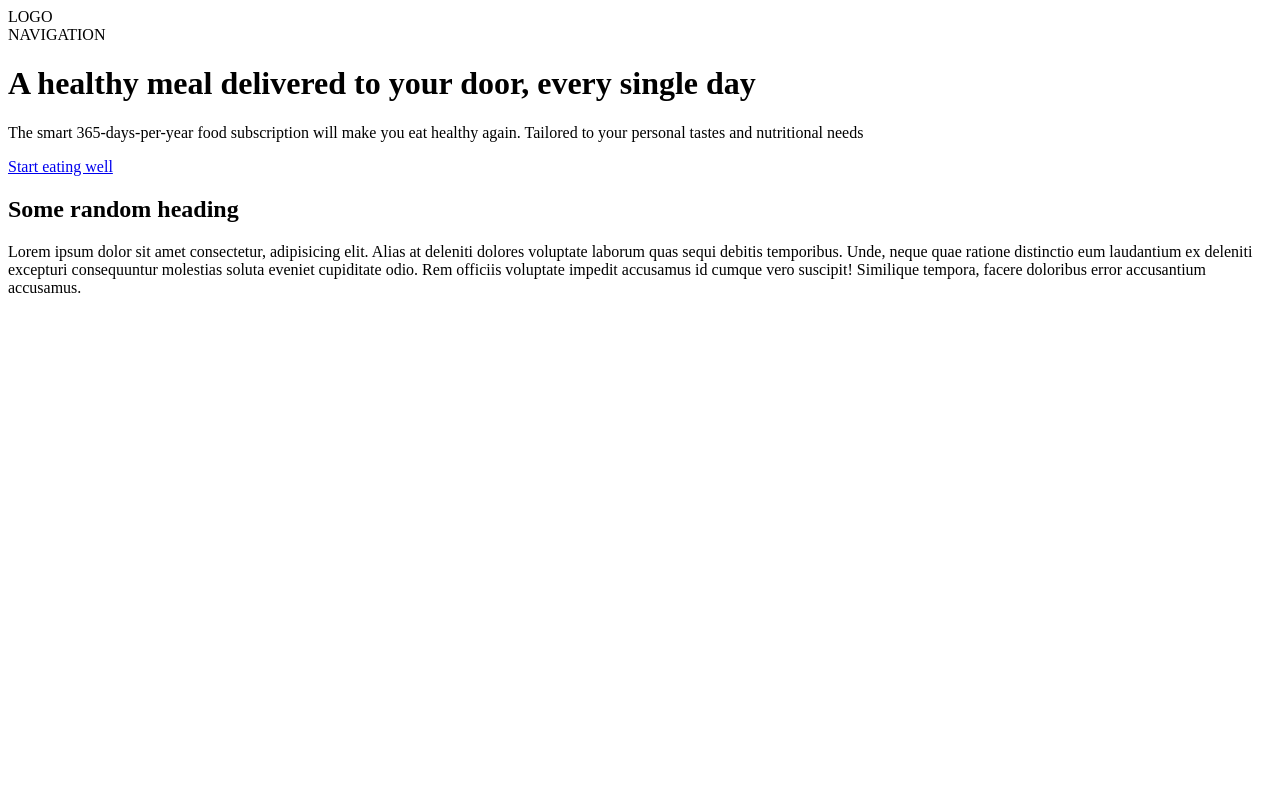
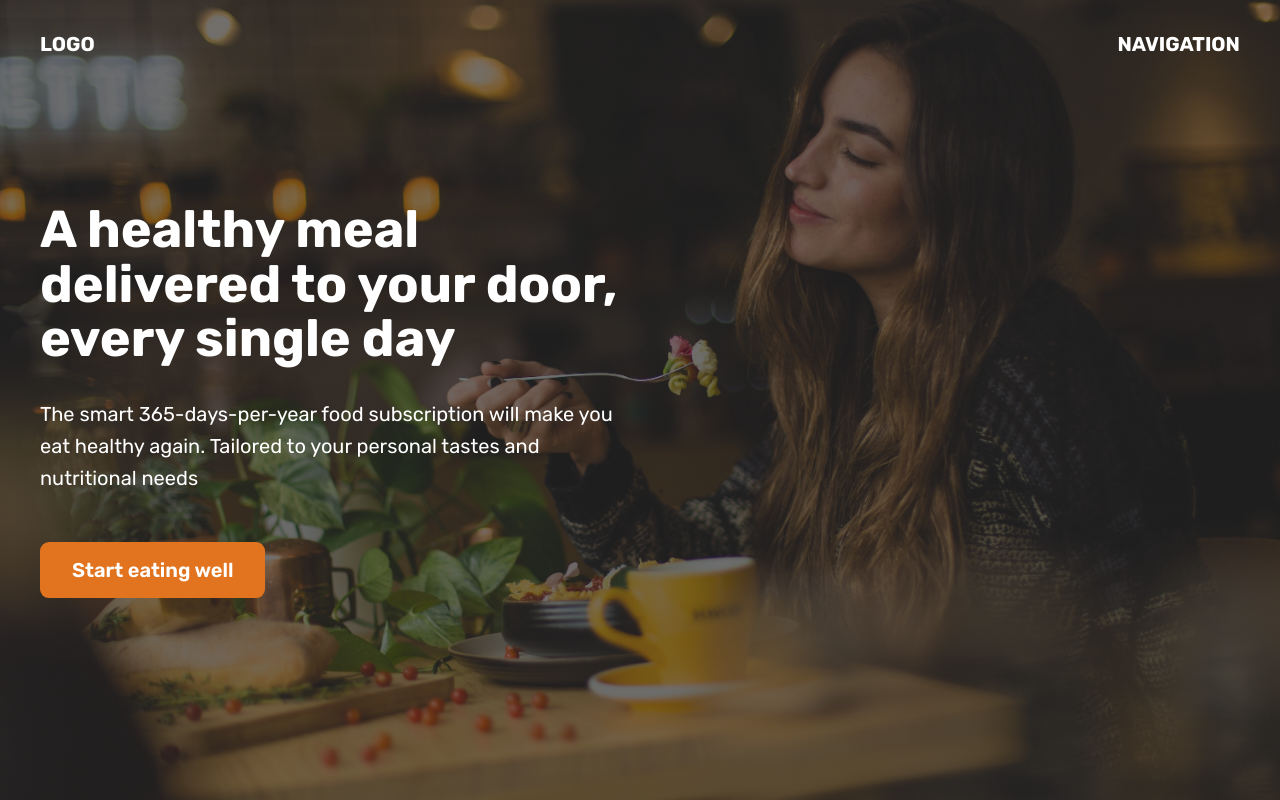
Before and after one commit to himaniEngr/Practice-HTML-CSS, a plain HTML site: page starter/06-Components/hero.html in a window 1280 px wide. Shown: the top 800 px of the page. Drawn offline with Linux system fonts and the light colour scheme.

Commit message:
added style to hero element

```diff
--- a/starter/06-Components/hero.html
+++ b/starter/06-Components/hero.html
@@ -5,26 +5,117 @@
     <meta http-equiv="X-UA-Compatible" content="IE=edge" />
     <meta name="viewport" content="width=device-width, initial-scale=1.0" />
     <title>Omnifood Hero Section</title>
+    <link rel="preconnect" href="https://fonts.googleapis.com" />
+    <link rel="preconnect" href="https://fonts.gstatic.com" crossorigin />
+    <link
+      href="https://fonts.googleapis.com/css2?family=Rubik:wght@400;600;700&display=swap"
+      rel="stylesheet"
+    />
+    <style>
+      * {
+        margin: 0;
+        padding: 0;
+        box-sizing: border-box;
+      }
+      html {
+        font-family: "Rubik", sans-serif;
+        color: #444;
+      }
+      .container {
+        margin: 0 auto;
+        width: 1200px;
+        /* background-color: red; */
+      }
+      header {
+        /* background-color: orangered; */
+        height: 100vh;
+        position: relative;
+        background-image: linear-gradient(
+            rgb(34, 34, 34, 0.6),
+            rgb(34, 34, 34, 0.6)
+          ),
+          url(hero.jpg);
+        background-size: cover;
+        color: #fff;
+      }
+      nav {
+        font-size: 20px;
+        font-weight: 700;
+        display: flex;
+        justify-content: space-between;
+        padding-top: 32px;
+        /* background-color: green; */
+        /* background-image: linear-gradient(to right, red, blue); */
+      }
+      .header-container {
+        width: 1200px;
+        position: absolute;
+        /* in relation to parent element-header  */
+        left: 50%;
+        top: 50%;
 
-    <style></style>
+        /* in relation to element itself */
+        transform: translate(-50%, -50%);
+
+        /* background-color: violet; */
+        /* text-align: center; */
+      }
+      .header-container-inner {
+        width: 50%;
+      }
+      h1 {
+        font-size: 52px;
+        margin-bottom: 32px;
+        line-height: 1.05;
+      }
+      p {
+        font-size: 20px;
+        line-height: 1.6;
+        margin-bottom: 48px;
+      }
+      .btn:link,
+      .btn:visited {
+        font-size: 20px;
+        font-weight: 600;
+        background-color: #e2731f;
+        color: #fff;
+        text-decoration: none;
+
+        display: inline-block;
+        padding: 16px 32px;
+        border-radius: 9px;
+      }
+
+      h2 {
+        font-size: 44px;
+        margin-bottom: 48px;
+      }
+      section {
+        padding: 96px 0;
+        background-color: #f7f7f7;
+      }
+    </style>
   </head>
   <body>
     <header>
-      <nav>
+      <nav class="container">
         <div>LOGO</div>
         <div>NAVIGATION</div>
       </nav>
-      <div>
-        <h1>A healthy meal delivered to your door, every single day</h1>
-        <p>
-          The smart 365-days-per-year food subscription will make you eat
-          healthy again. Tailored to your personal tastes and nutritional needs
-        </p>
-        <a href="#" class="btn">Start eating well</a>
+      <div class="header-container">
+        <div class="header-container-inner">
+          <h1>A healthy meal delivered to your door, every single day</h1>
+          <p>
+            The smart 365-days-per-year food subscription will make you eat
+            healthy again. Tailored to your personal tastes and nutritional
+            needs
+          </p>
+          <a href="#" class="btn">Start eating well</a>
+        </div>
       </div>
     </header>
     <section>
-      <div>
+      <div class="container">
         <h2>Some random heading</h2>
         <p>
           Lorem ipsum dolor sit amet consectetur, adipisicing elit. Alias at
```
